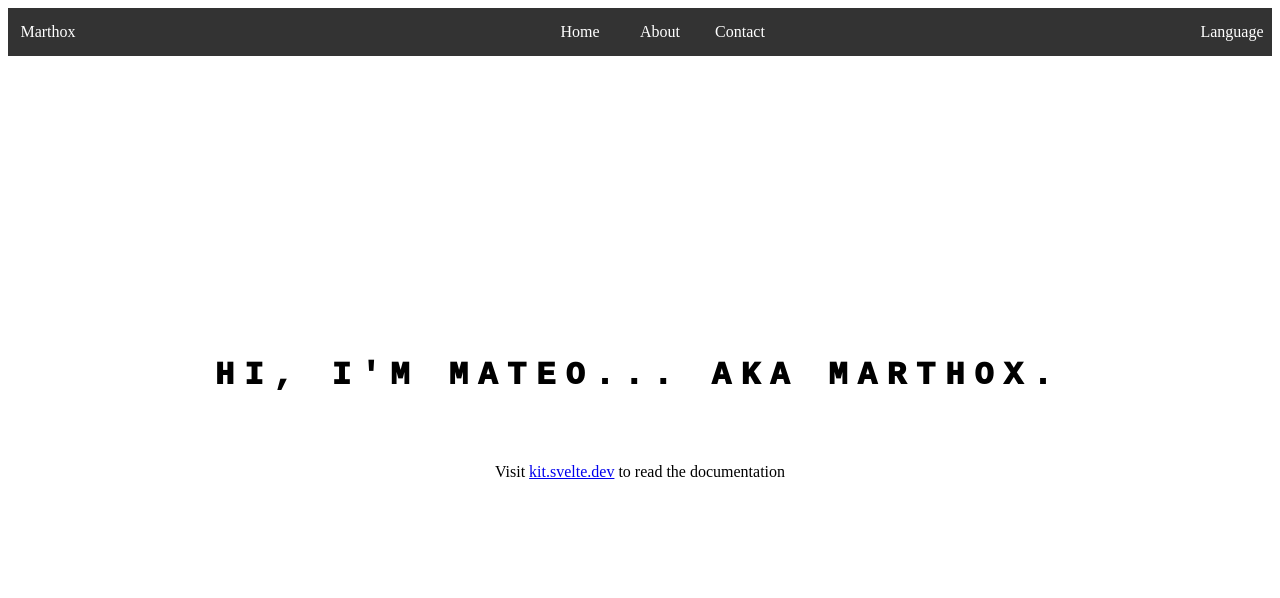
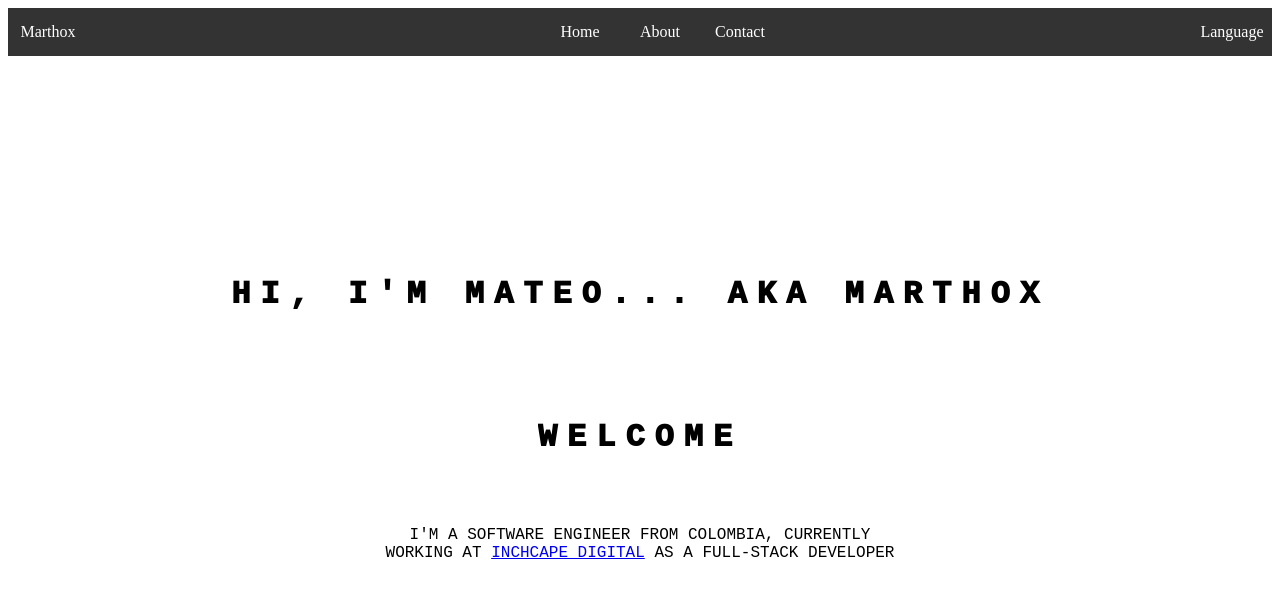
Before and after one commit to MarthoxGJ/Marthox, a SvelteKit app: page / in a window 1280 px wide. Shown: the top 598 px of the page. Built offline with nearby package versions, Linux system fonts and the light colour scheme.

Commit message:
Add landing page animations (#7)

```diff
--- a/src/routes/+page.svelte
+++ b/src/routes/+page.svelte
@@ -1,15 +1,27 @@
 <script>
-    let page_header = "Hi, I'm Mateo... aka Marthox."
+    let page_header = "Hi, I'm Mateo... aka Marthox"
     let page_header_size = page_header.length
+    let welcome_message = "welcome"
+    let body_message = `I'm a software engineer from Colombia, currently working at <a href="https://inchcape.digital/" target="_blank">Inchcape Digital</a> as a full-stack developer`
 </script>
 
-<div class="landing-page-container" style="--header-size: {page_header_size}">
-    <div class="typewriter-container">
-        <h1 class="landing-page-header">
+<div class="landing-page-container">
+
+    <div class="typewriter-container" style="--header-size: {page_header_size}">
+        <h1 class="landing-page-header header-typewriting-animation">
             {page_header}
         </h1>
     </div>
-    <p>Visit <a href="https://kit.svelte.dev">kit.svelte.dev</a> to read the documentation</p>
+
+    <div class="typewriter-container">
+        <h1 class="landing-page-header welcome-typewriting-animation">
+            {welcome_message}
+        </h1>
+    </div>
+
+    <p class="body-container">
+        {@html body_message}
+    </p>
 </div>
 
 <style lang="scss">
@@ -17,6 +29,19 @@
         display: flex;
         padding: 2rem;
     }
+
+    .body-container {
+        font-family: monospace;
+        font-size: 1rem;
+        text-align: center;
+        text-transform: uppercase;
+        font-weight: 500;
+        overflow: hidden;
+        width: 40vw;
+        opacity: 0;
+        animation: appear 1s ease-in-out 4s forwards;
+    }
+
 
     .landing-page-container {
         display: flex;
@@ -38,12 +63,18 @@
         letter-spacing: 10px;
         text-transform: uppercase;
         font-weight: 1000;
-        border-right: 0.2rem solid #333;
         white-space: nowrap;
         overflow: hidden;
+    }
+
+    .header-typewriting-animation {
         animation:
-            typing 3s steps(var(--header-size)),
-            cursor 0.4s step-end infinite alternate;
+        typing 3s steps(var(--header-size))
+    }
+
+    .welcome-typewriting-animation {
+        opacity: 0;
+        animation: appear 1s ease-in-out 3s forwards;
     }
 
     @keyframes cursor {
@@ -55,4 +86,10 @@
         to { width: 100% }
     }
 
+    @keyframes appear {
+        to {
+            opacity: 1;
+        }
+    }
+
 </style>
```
